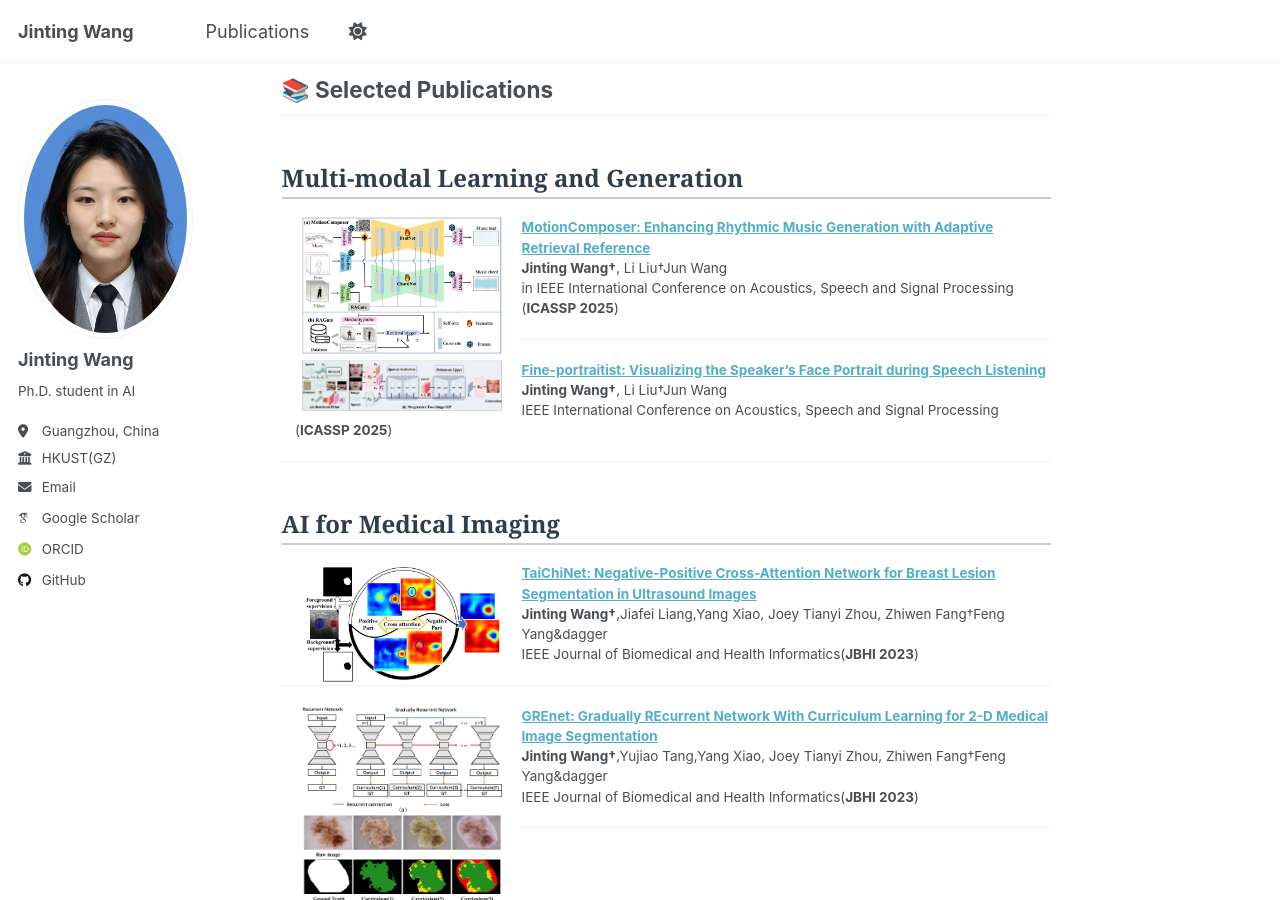
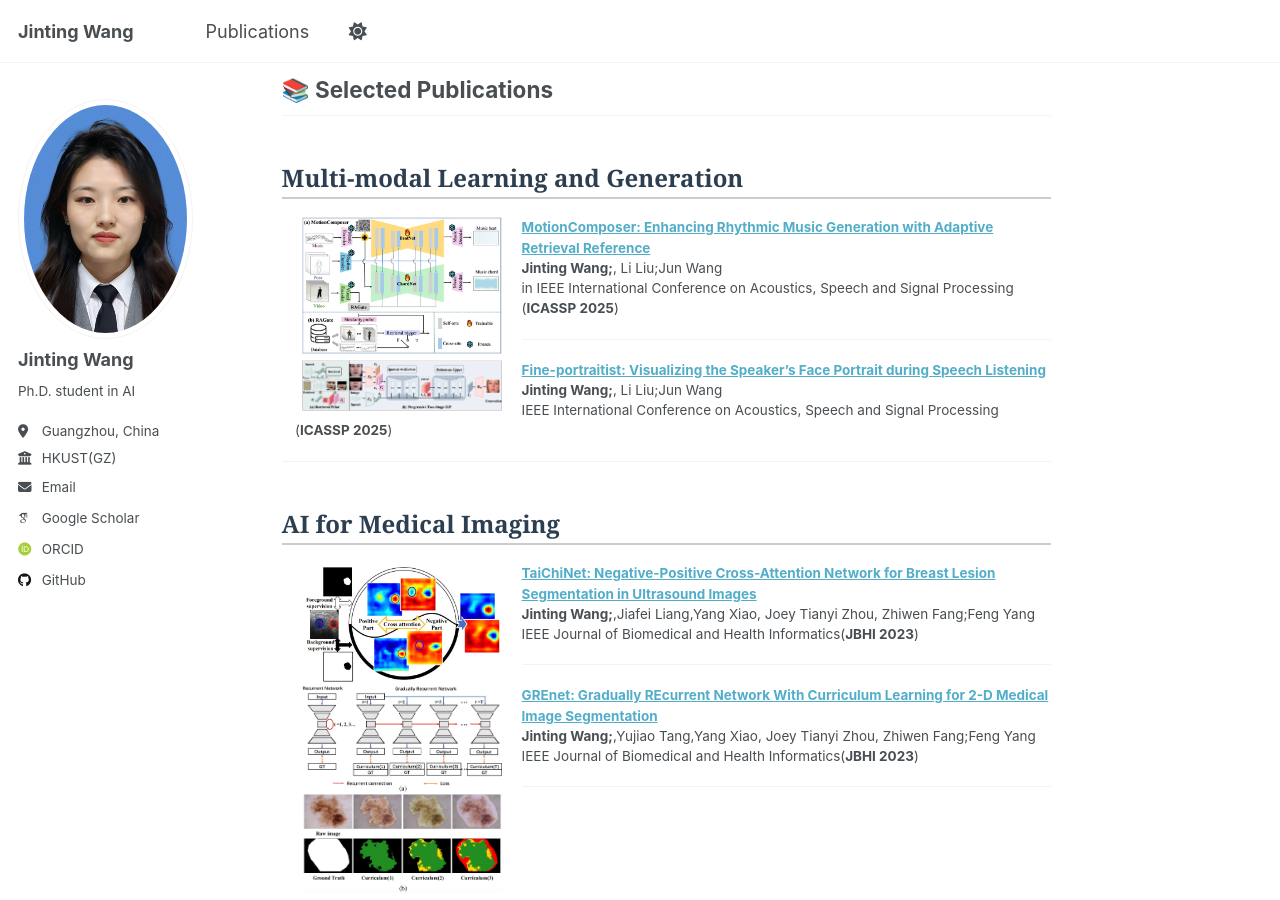
Before and after one commit to beria-moon/Beria.github.io, a Jekyll site: the page built from _pages/about.md, in a window 1280 px wide and 900 px high, scrolled down 749 px. Built offline with Jekyll 4.4.1, drawn with Linux system fonts in a browser that asks for light colours; some web fonts are replaced.

Commit message:
Update about.md

```diff
--- a/_pages/about.md
+++ b/_pages/about.md
@@ -44,25 +44,25 @@ redirect_from:
 </h2>
 <dl>
  <dt><img align="left" width="200"
-hspace="20" wspace="20" src="images/MotionComposer.jpg">
+hspace="20" wspace="25" src="images/MotionComposer.jpg">
 </dt>
 </dl>
 <dd><a href="https://ieeexplore.ieee.org/abstract/document/10889094"><strong>
 MotionComposer: Enhancing Rhythmic Music Generation with Adaptive Retrieval Reference
 </strong></a></dd>
-<dd><strong><strong>Jinting Wang</strong>&dagger;</strong>, Li Liu&dagger;Jun Wang</dd>
+<dd><strong><strong>Jinting Wang</strong>;</strong>, Li Liu;Jun Wang</dd>
 <dd> <strong class="First"></strong> in IEEE International Conference on Acoustics, Speech and Signal Processing (<strong>ICASSP 2025</strong>)</dd>
 
 <hr style="margin-top: 20px; margin-bottom: 20px;">
 
 <dl>
   <dt><img align="left" width="200"
-hspace="20" wspace="20" src="images/FinePortraitist.jpg">
+hspace="20" wspace="10" src="images/FinePortraitist.jpg">
 </dt>
 <dd><a href="https://ieeexplore.ieee.org/abstract/document/10889904"><strong>
 Fine-portraitist: Visualizing the Speaker’s Face Portrait during Speech Listening
 </strong></a></dd>
-<dd><strong><strong>Jinting Wang</strong>&dagger;</strong>, Li Liu&dagger;Jun Wang</dd>
+<dd><strong><strong>Jinting Wang</strong>;</strong>, Li Liu;Jun Wang</dd>
 <dd>  <strong class="First"></strong> IEEE International Conference on Acoustics, Speech and Signal Processing (<strong>ICASSP 2025</strong>)</dd>
 </dl>
 <hr style="margin-top: 20px; margin-bottom: 20px;">
@@ -77,19 +77,19 @@ hspace="20" wspace="20" src="images/TaiChiNet.jpg">
 <dd><a href="https://ieeexplore.ieee.org/abstract/document/10388392"><strong>
 TaiChiNet: Negative-Positive Cross-Attention Network for Breast Lesion Segmentation in Ultrasound Images
 </strong></a></dd>
-<dd><strong><strong>Jinting Wang</strong>&dagger;</strong>,Jiafei Liang,Yang Xiao, Joey Tianyi Zhou, Zhiwen Fang&dagger;Feng Yang&dagger</dd>
+<dd><strong><strong>Jinting Wang</strong>;</strong>,Jiafei Liang,Yang Xiao, Joey Tianyi Zhou, Zhiwen Fang;Feng Yang</dd>
 <dd>  <strong class="First"></strong> IEEE Journal of Biomedical and Health Informatics(<strong>JBHI 2023</strong>)</dd>
 </dl>
 <hr style="margin-top: 20px; margin-bottom: 20px;">
 
 <dl>
   <dt><img align="left" width="200"
-hspace="20" wspace="20" src="images/GREnet.jpg">
+hspace="20" wspace="10" src="images/GREnet.jpg">
 </dt>
 <dd><a href="https://ieeexplore.ieee.org/abstract/document/10026671"><strong>
 GREnet: Gradually REcurrent Network With Curriculum Learning for 2-D Medical Image Segmentation
 </strong></a></dd>
-<dd><strong><strong>Jinting Wang</strong>&dagger;</strong>,Yujiao Tang,Yang Xiao, Joey Tianyi Zhou, Zhiwen Fang&dagger;Feng Yang&dagger</dd>
+<dd><strong><strong>Jinting Wang</strong>;</strong>,Yujiao Tang,Yang Xiao, Joey Tianyi Zhou, Zhiwen Fang;Feng Yang</dd>
 <dd>  <strong class="First"></strong> IEEE Journal of Biomedical and Health Informatics(<strong>JBHI 2023</strong>)</dd>
 </dl>
 <hr style="margin-top: 20px; margin-bottom: 20px;">
```
